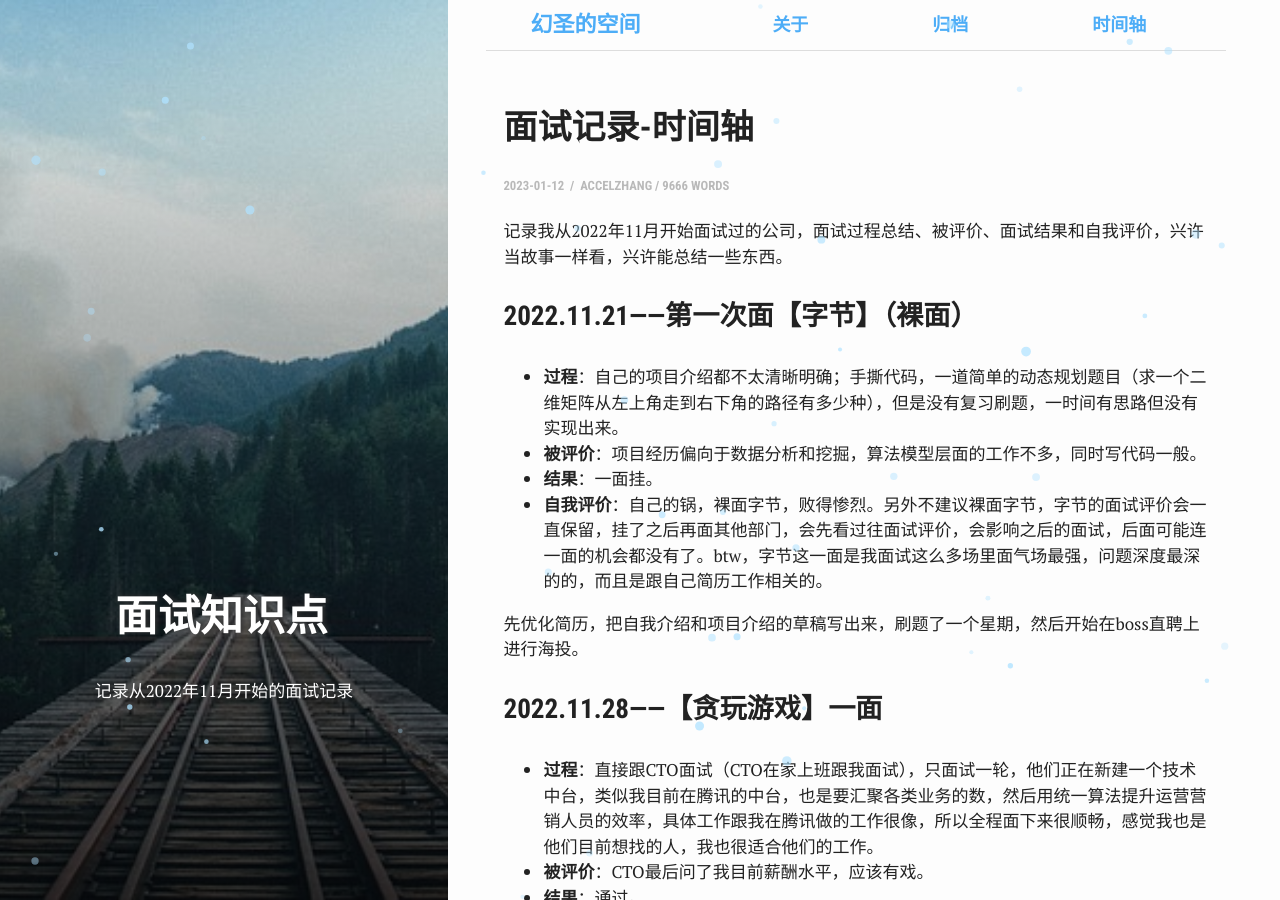
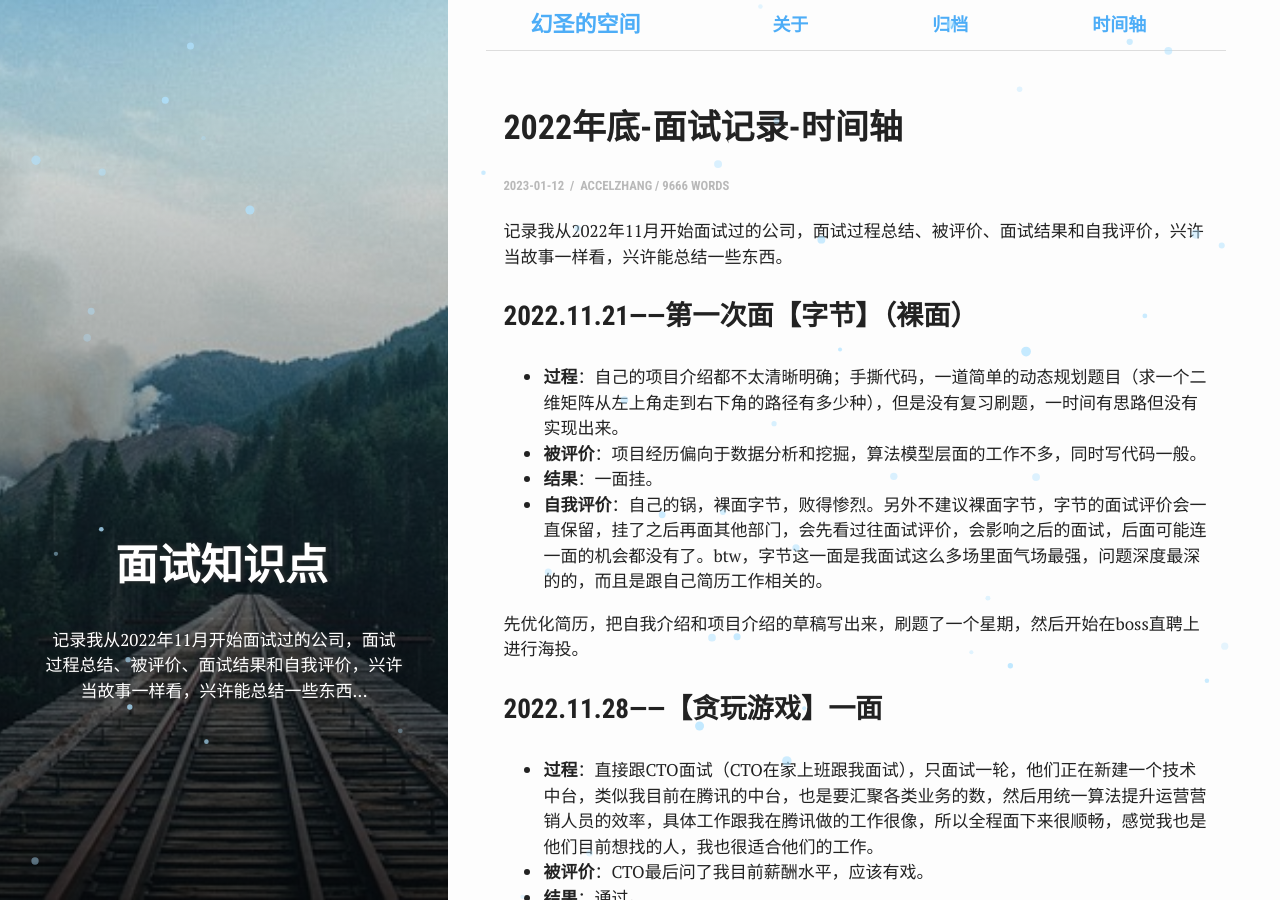
Before and after one commit to cheungwoonming/cheungwoonming.github.io, a Jekyll site: the page built from _posts/2023-01-13-2022年底-面试记录-时间轴.md, in a window 1280 px wide and 900 px high. Built offline with Jekyll 4.4.1, drawn with Linux system fonts in a browser that asks for light colours; comment, search, counter and statistics services are not loaded.

```diff
--- a/_posts/2023-01-13-面试记录-时间抽.md
+++ b/_posts/2023-01-13-2022年底-面试记录-时间轴.md
@@ -1,9 +1,9 @@
 ---
 bg: "2023/2023-01-13-bg.jpg"
 layout: post
-title:  "面试记录-时间轴"
-crawlertitle: "面试记录-时间轴"
-summary: "记录从2022年11月开始的面试记录"
+title:  "2022年底-面试记录-时间轴"
+crawlertitle: "2022年底-面试记录-时间轴"
+summary: "记录我从2022年11月开始面试过的公司，面试过程总结、被评价、面试结果和自我评价，兴许当故事一样看，兴许能总结一些东西..."
 date: 2023-01-12
 categories: posts
 tags: ['面试知识点']
```
